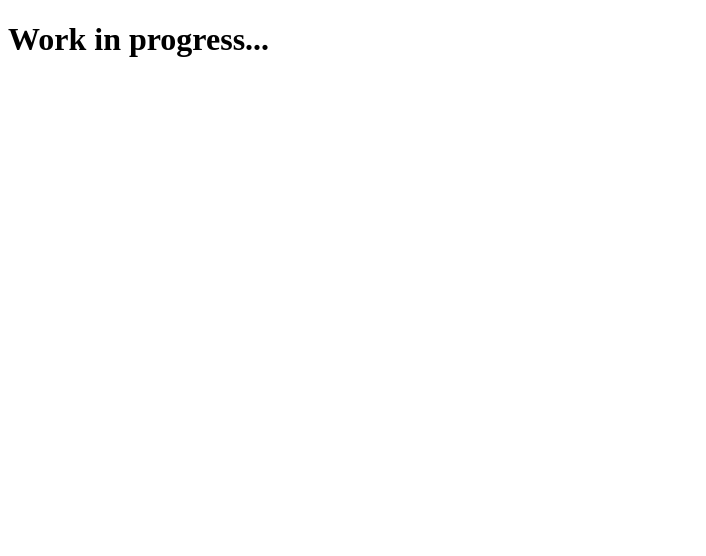
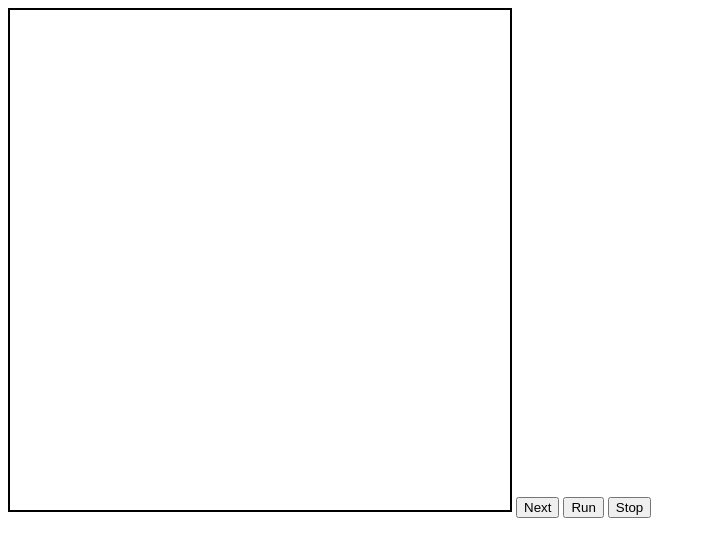
Before and after one commit to Shu-Nonaka/automaton, a website: page docs/index.html in a window 1280 px wide. Shown: the whole page, without its empty margins (0-706 px from the left). Drawn offline with Linux system fonts and the light colour scheme.

Commit message:
add index.html

```diff
--- a/docs/index.html
+++ b/docs/index.html
@@ -3,9 +3,12 @@
 <head>
   <meta charset="UTF-8">
   <title>Title</title>
+  <script src="./js/dist/life-game.bundle.js"></script>
 </head>
 <body>
-<h1>Work in progress...</h1>
-<canvas class="canvas" id="automaton"></canvas>
+<canvas class="canvas" id="lifegame" style="border: solid 2px black" height="500" width="500"></canvas>
+<button type="button" id="next">Next</button>
+<button type="button" id="run">Run</button>
+<button type="button" id="stop">Stop</button>
 </body>
 </html>
```
